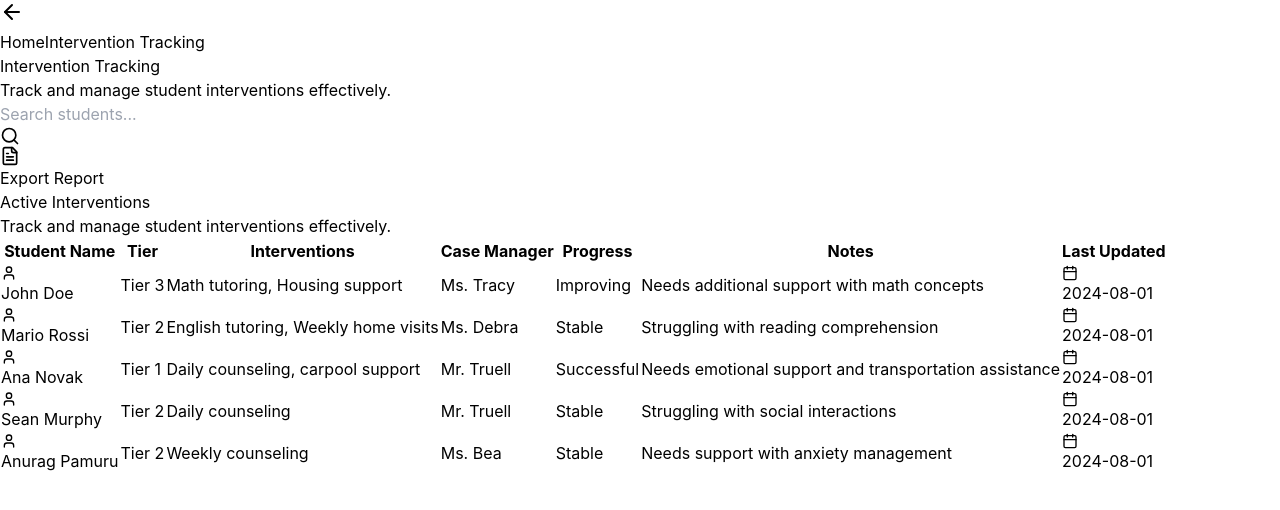
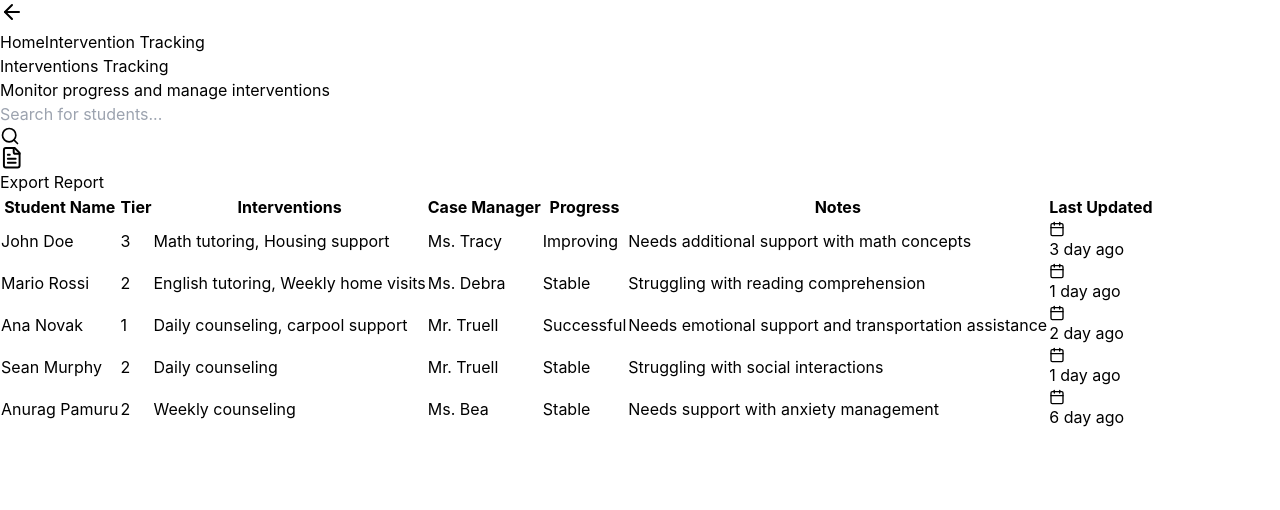
Before and after one commit to Vbeany/Sap-frontend, a React (Vite) app: page / in a window 1280 px wide. Both pictures are taken after a click on the button "Intervention Tracking". Shown: the top 510 px of the page. Built offline with nearby package versions, Linux system fonts and the light colour scheme.

Commit message:
Feature/intervention tracker (#3)
* Cleaned up InterventionTracking component

* Making the UI a bit more accurate to the figma design

* Added more adjusments to UI components

```diff
--- a/src/components/InterventionTracking.jsx
+++ b/src/components/InterventionTracking.jsx
@@ -17,7 +17,7 @@ const InterventionTracking = ({ onNavigate }) => {
       startDate: "2024-07-15",
       status: "Active",
       progress: "Improving",
-      latestUpdate: "2024-08-01"
+      latestUpdate: "3 day ago"
     },
     {
       id: 2,
@@ -29,7 +29,7 @@ const InterventionTracking = ({ onNavigate }) => {
       startDate: "2024-07-10",
       status: "Active",
       progress: "Stable",
-      latestUpdate: "2024-08-01"
+      latestUpdate: "1 day ago"
     },
     {
       id: 3,
@@ -41,7 +41,7 @@ const InterventionTracking = ({ onNavigate }) => {
       startDate: "2024-07-01",
       status: "Completed",
       progress: "Successful",
-      latestUpdate: "2024-08-01"
+      latestUpdate: "2 day ago"
     },
     {
       id: 4,
@@ -53,7 +53,7 @@ const InterventionTracking = ({ onNavigate }) => {
       startDate: "2024-07-10",
       status: "Active",
       progress: "Stable",
-      latestUpdate: "2024-08-01",
+      latestUpdate: "1 day ago",
     },
     {
       id: 5,
@@ -65,16 +65,16 @@ const InterventionTracking = ({ onNavigate }) => {
       startDate: "2024-07-10",
       status: "Active",
       progress: "Stable",
-      latestUpdate: "2024-08-01",
+      latestUpdate: "6 day ago",
     },
   ];
 
   const getTierColor = (tier) => {
     switch(tier) {
-      case 3: return 'bg-red-100 text-red-800';
-      case 2: return 'bg-yellow-100 text-yellow-800';
-      case 1: return 'bg-green-100 text-green-800';
-      default: return 'bg-gray-100 text-gray-800';
+      case 3: return "text-[#B70606]";
+      case 2: return 'text-[#D9C702]';
+      case 1: return 'text-[#4CAF50]';
+      default: return 'text-gray-800';
     }
   };
 
@@ -122,14 +122,13 @@ const InterventionTracking = ({ onNavigate }) => {
 
       {/* Controls */}
       <div className="bg-white rounded-lg border border-gray-200 p-6 mb-6 shadow-sm">
-        <div className="flex flex-col lg:flex-row lg:items-center lg:justify-between space-y-4 lg:space-y-0">
-          <div className="flex flex-col sm:flex-row space-y-4 sm:space-y-0 sm:space-x-4">
-
+        <div className="flex flex-col lg:flex-row lg:items-center lg:space-x-8 space-y-4 lg:space-y-0">
+          <div className="flex flex-col sm:flex-row sm:justify-between space-y-4 sm:space-y-0 sm:space-x-4 w-full">
             {/* Title and Description */}
             <div className="flex items-center space-x-2">
                <div className="px-6 py-4  border-gray-200">
-                <h1 className="text-2xl font-bold text-gray-900">Intervention Tracking</h1>
-                <p className="text-sm text-gray-500">Track and manage student interventions effectively.</p>
+                <h1 className="text-2xl font-bold text-gray-900">Interventions Tracking</h1>
+                <p className="text-md text-gray-700">Monitor progress and manage interventions</p>
                 </div>
             </div>
 
@@ -137,53 +136,51 @@ const InterventionTracking = ({ onNavigate }) => {
             <div className="relative flex items-center">
               <input
                 type="text"
-                placeholder="Search students..."
+                placeholder="Search for students..."
                 value={searchTerm}
                 onChange={(e) => setSearchTerm(e.target.value)}
                 className="pr-10 pl-4 py-2 border border-gray-300 rounded-lg focus:ring-2 focus:ring-blue-500 focus:border-transparent"
               />
-              <Search size={20} className="absolute right-3 top-1/2 transform -translate-y-1/2 text-gray-400" />
+              <Search size={20} className="absolute right-3 top-1/2 transform -translate-y-1/2 text-gray-500" />
             </div>
           </div>
-
           {/* Add New Button */}
-          <button className="bg-blue-600 text-white px-4 py-2 rounded-lg hover:bg-blue-700 transition-colors flex items-center space-x-2">
-            <FileText size={20} />
-            <span>Export Report</span>
+          <button className="bg-blue-600 text-white rounded-lg hover:bg-[#2F61CE] transition-colors flex items-center justify-between w-[200px] h-[50px] px-4">
+            <span className="flex items-center">
+              <FileText size={23.5} className="text-gray-200" />
+            </span>
+            <span className="font-bold">
+              Export Report
+            </span>
           </button>
         </div>
       </div>
 
       {/* Interventions List */}
       <div className="bg-white rounded-lg border border-gray-200 shadow-sm overflow-hidden">
-        <div className="px-6 py-4 border-b border-gray-200">
-          <h2 className="text-lg font-semibold text-gray-900">Active Interventions</h2>
-          <p className="text-sm text-gray-500">Track and manage student interventions effectively.</p>
-        </div>
-
         <div className="overflow-x-auto">
           <table className="w-full">
-            <thead className="bg-gray-50">
-              <tr>
-                <th className="px-6 py-3 text-left text-xs font-medium text-gray-500 uppercase tracking-wider">
+            <thead className="bg-[#F3F3F3]">
+              <tr className="h-16">
+                <th className="px-6 py-3 text-left text-md font-bold text-black tracking-wider">
                   Student Name
                 </th>
-                <th className="px-6 py-3 text-left text-xs font-medium text-gray-500 uppercase tracking-wider">
+                <th className="px-6 py-3 text-left text-md font-bold text-black tracking-wider">
                   Tier
                 </th>
-                <th className="px-6 py-3 text-left text-xs font-medium text-gray-500 uppercase tracking-wider">
+                <th className="px-6 py-3 text-left text-md font-bold text-black tracking-wider">
                   Interventions
                 </th>
-                <th className="px-6 py-3 text-left text-xs font-medium text-gray-500 uppercase tracking-wider">
+                <th className="px-6 py-3 text-left text-md font-bold text-black tracking-wider">
                   Case Manager
                 </th>
-                <th className="px-6 py-3 text-left text-xs font-medium text-gray-500 uppercase tracking-wider">
+                <th className="px-6 py-3 text-left text-md font-bold text-black tracking-wider">
                   Progress
                 </th>
-                <th className="px-6 py-3 text-left text-xs font-medium text-gray-500 uppercase tracking-wider">
+                <th className="px-6 py-3 text-left text-md font-bold text-black tracking-wider">
                   Notes
                 </th>
-                <th className="px-6 py-3 text-left text-xs font-medium text-gray-500 uppercase tracking-wider">
+                <th className="px-6 py-3 text-center text-md font-bold text-black tracking-wider">
                   Last Updated
                 </th>
               </tr>
@@ -193,22 +190,21 @@ const InterventionTracking = ({ onNavigate }) => {
                 <tr key={intervention.id} className="hover:bg-gray-50">
                   <td className="px-6 py-4 whitespace-nowrap">
                     <div className="flex items-center">
-                      <User size={16} className="text-gray-400 mr-2" />
                       <span className="text-sm font-medium text-gray-900">
                         {intervention.studentName}
                       </span>
                     </div>
                   </td>
                   <td className="px-6 py-4 whitespace-nowrap">
-                    <span className={`inline-flex px-2 py-1 text-xs font-semibold rounded-full ${getTierColor(intervention.tier)}`}>
-                      Tier {intervention.tier}
+                    <span className={`inline-flex px-2 py-1 text-md font-bold rounded-full ${getTierColor(intervention.tier)}`}>
+                      {intervention.tier}
                     </span>
                   </td>
                   <td className="px-6 py-4 whitespace-nowrap text-sm text-gray-900">
                     {intervention.intervention}
                   </td>
                   <td className="px-6 py-4 whitespace-nowrap">
-                      <span className="text-sm font-medium text-gray-900">
+                      <span className="text-sm text-black">
                         {intervention.caseManager}
                       </span>
                   </td>
@@ -217,20 +213,14 @@ const InterventionTracking = ({ onNavigate }) => {
                       {intervention.progress}
                     </span>
                   </td>
-                  <td className="px-6 py-4 whitespace-nowrap text-sm text-gray-900">
+                  <td className="px-6 py-4 whitespace-nowrap text-sm text-gray-900 max-w-xs truncate">
                     {intervention.notes}
                   </td>
-                  <td className="px-6 py-4 whitespace-nowrap text-sm font-medium">
-                    <div className="flex items-center text-sm text-gray-500">
+                  <td className="px-6 py-4 whitespace-nowrap text-sm font-medium text-center">
+                    <div className="flex items-center justify-center text-sm text-gray-700">
                       <Calendar size={16} className="mr-1" />
                       {intervention.latestUpdate}
                     </div>
-                    {/* <button className="text-blue-600 hover:text-blue-900 mr-3">
-                      Edit
-                    </button>
-                    <button className="text-red-600 hover:text-red-900">
-                      Remove
-                    </button> */}
                   </td>
                 </tr>
               ))}
@@ -241,8 +231,8 @@ const InterventionTracking = ({ onNavigate }) => {
         {filteredInterventions.length === 0 && (
           <div className="px-6 py-12 text-center">
             <AlertCircle size={48} className="mx-auto text-gray-400 mb-4" />
-            <h3 className="text-lg font-medium text-gray-900 mb-2">No interventions found</h3>
-            <p className="text-gray-500">Try adjusting your search or filter criteria.</p>
+            <h3 className="text-lg font-medium text-gray-900 mb-2">Student not found</h3>
+            <p className="text-gray-500">Try adjusting your search.</p>
           </div>
         )}
       </div>
```
